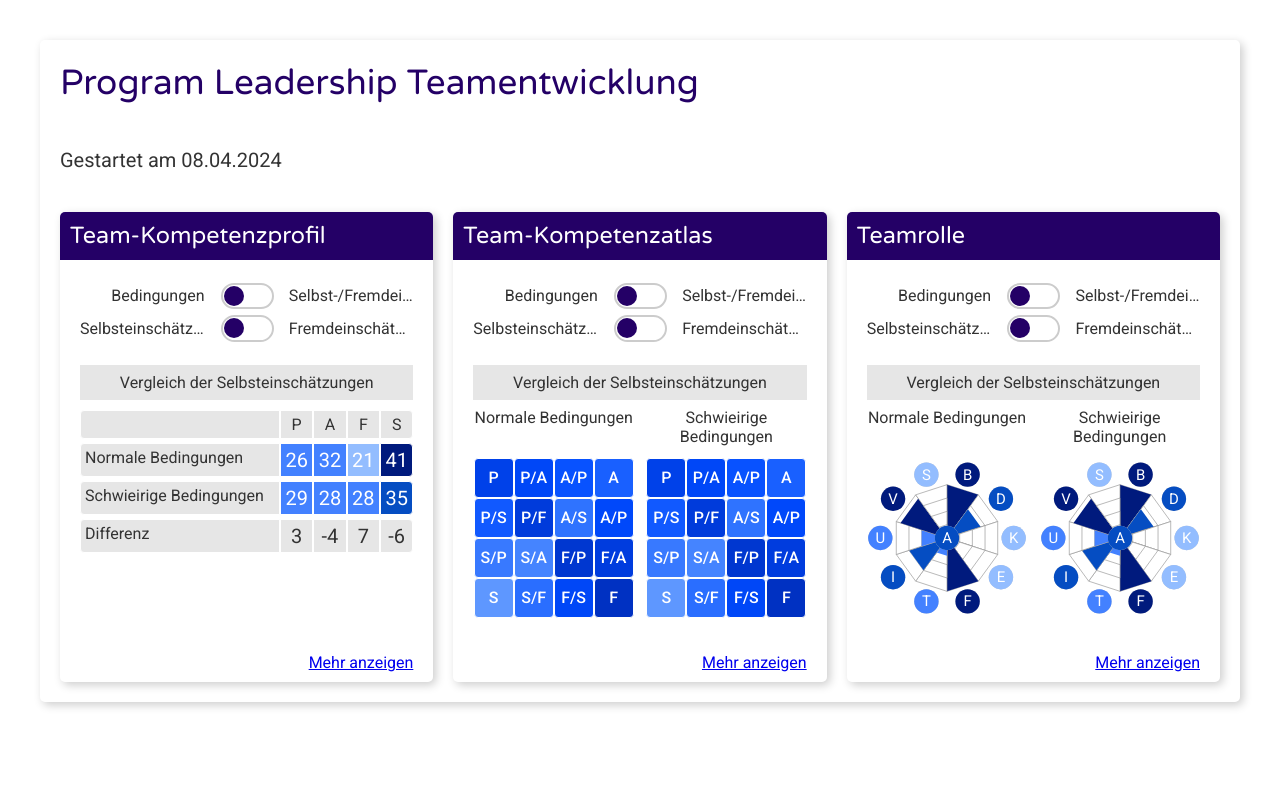
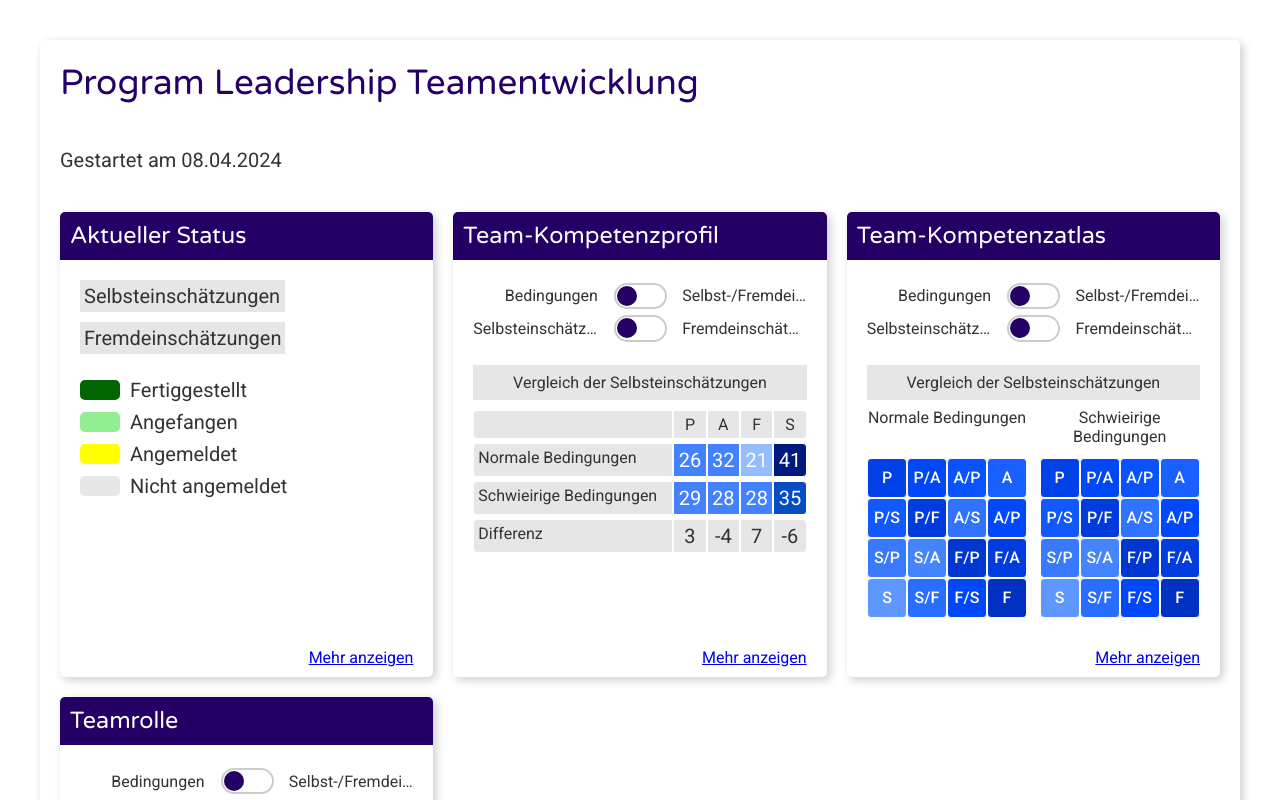
Before and after one commit to stbuhr/consultant-dashboard, an Angular app: page / in a window 1280 px wide. Shown: the top 800 px of the page. Built offline with nearby package versions, Linux system fonts and the light colour scheme.

Commit message:
Added statistics widget

```diff
--- a/src/app/program-preview/program-preview.component.ts
+++ b/src/app/program-preview/program-preview.component.ts
@@ -13,6 +13,11 @@ import { ProgramWidgetType, ProgramWidgetInfo } from '../widget-infos';
 })
 export class ProgramPreviewComponent {
   widgetInfos: ProgramWidgetInfo[] = [
+    {
+      title: 'Aktueller Status',
+      type: 'CurrentTeamStatus',
+      url: '#',
+    },
     {
       title: 'Team-Kompetenzprofil',
       type: 'TeamCompetenceProfile',
--- /dev/null
+++ b/src/app/statistics-line/statistics-line.component.html
@@ -0,0 +1,4 @@
+<div class="ready" [style.width]="readyWidth()"></div>
+<div class="started" [style.width]="startedWidth()"></div>
+<div class="registered" [style.width]="registeredWidth()"></div>
+<div class="not-registered"></div>
--- /dev/null
+++ b/src/app/statistics-line/statistics-line.component.scss
@@ -0,0 +1,21 @@
+:host {
+  display: block;
+  width: 100%;
+  height: 100%;
+}
+
+.ready {
+  background-color: darkgreen;
+}
+
+.started {
+  background-color: lightgreen;
+}
+
+.registered {
+  background-color: yellow;
+}
+
+.not-registered {
+  background-color: var(--light-background);
+}
--- /dev/null
+++ b/src/app/statistics-line/statistics-line.component.ts
@@ -0,0 +1,28 @@
+import { CommonModule } from '@angular/common';
+import {
+  ChangeDetectionStrategy,
+  Component,
+  computed,
+  input,
+} from '@angular/core';
+
+@Component({
+  selector: 'app-statistics-line',
+  standalone: true,
+  imports: [CommonModule],
+  templateUrl: './statistics-line.component.html',
+  styleUrl: './statistics-line.component.scss',
+  changeDetection: ChangeDetectionStrategy.OnPush,
+})
+export class StatisticsLineComponent {
+  total = input<number>(100);
+  ready = input<number>(0);
+  started = input<number>(0);
+  registered = input<number>(0);
+
+  readyWidth = computed(() => `${(this.ready() / this.total()) * 100}%`);
+  startedWidth = computed(() => `${(this.started() / this.total()) * 100}%`);
+  registeredWidth = computed(
+    () => `${(this.registered() / this.total()) * 100}%`
+  );
+}
--- /dev/null
+++ b/src/app/team-statistics-widget/team-statistics-widget.component.html
@@ -0,0 +1,32 @@
+<div class="statistics-table">
+  <div class="title">Selbsteinschätzungen</div>
+  <div class="graph">
+    <app-statistics-line
+      [ready]="8"
+      [started]="3"
+      [registered]="4"
+      [total]="25"
+    ></app-statistics-line>
+  </div>
+  <div class="title">Fremdeinschätzungen</div>
+  <div class="graph"><app-statistics-line></app-statistics-line></div>
+</div>
+
+<div class="legend">
+  <div class="legend-item">
+    <div class="color ready"></div>
+    <div class="text">Fertiggestellt</div>
+  </div>
+  <div class="legend-item">
+    <div class="color started"></div>
+    <div class="text">Angefangen</div>
+  </div>
+  <div class="legend-item">
+    <div class="color registered"></div>
+    <div class="text">Angemeldet</div>
+  </div>
+  <div class="legend-item">
+    <div class="color"></div>
+    <div class="text">Nicht angemeldet</div>
+  </div>
+</div>
--- /dev/null
+++ b/src/app/team-statistics-widget/team-statistics-widget.component.scss
@@ -0,0 +1,41 @@
+:host {
+  display: block;
+}
+
+.statistics-table {
+  width: 100%;
+  display: grid;
+  grid-template-columns: auto 1fr;
+  gap: 0.5rem;
+  margin-bottom: 1rem;
+
+  .title {
+    background-color: var(--light-background);
+    padding: 4px;
+  }
+}
+
+.legend-item {
+  display: grid;
+  grid-template-columns: 2rem 1fr;
+  gap: 0.5rem;
+  width: 100%;
+  padding: 0.2rem 0;
+
+  .color {
+    width: 2rem;
+    height: 1rem;
+    background-color: var(--light-background);
+    border-radius: 5px;
+    align-self: center;
+  }
+  .ready {
+    background-color: darkgreen;
+  }
+  .started {
+    background-color: lightgreen;
+  }
+  .registered {
+    background-color: yellow;
+  }
+}
--- /dev/null
+++ b/src/app/team-statistics-widget/team-statistics-widget.component.ts
@@ -0,0 +1,13 @@
+import { CommonModule } from '@angular/common';
+import { ChangeDetectionStrategy, Component } from '@angular/core';
+import { StatisticsLineComponent } from '../statistics-line/statistics-line.component';
+
+@Component({
+  selector: 'app-team-statistics-widget',
+  standalone: true,
+  imports: [CommonModule, StatisticsLineComponent],
+  templateUrl: './team-statistics-widget.component.html',
+  styleUrl: './team-statistics-widget.component.scss',
+  changeDetection: ChangeDetectionStrategy.OnPush,
+})
+export class TeamStatisticsWidgetComponent {}
--- a/src/app/team-widget/team-widget.component.html
+++ b/src/app/team-widget/team-widget.component.html
@@ -3,7 +3,9 @@
     <h3>{{ title() }}</h3>
   </div>
   <div class="content">
-    @switch (widgetInfo().type) { @case ('TeamCompetenceProfile') {
+    @switch (widgetInfo().type) { @case ('CurrentTeamStatus') {
+    <app-team-statistics-widget></app-team-statistics-widget>
+    } @case ('TeamCompetenceProfile') {
     <app-team-competence-profile-widget></app-team-competence-profile-widget>
     } @case ('TeamCompetenceAtlas') {
     <app-team-competence-atlas-widget></app-team-competence-atlas-widget>
--- a/src/app/team-widget/team-widget.component.ts
+++ b/src/app/team-widget/team-widget.component.ts
@@ -9,12 +9,14 @@ import { ProgramWidgetInfo, defaultProgramWidgetInfo } from '../widget-infos';
 import { TeamCompetenceProfileWidgetComponent } from '../team-competence-profile-widget/team-competence-profile-widget.component';
 import { TeamCompetenceAtlasWidgetComponent } from '../team-competence-atlas-widget/team-competence-atlas-widget.component';
 import { TeamTeamroleWidgetComponent } from '../teamroles/team-teamrole-widget/team-teamrole-widget.component';
+import { TeamStatisticsWidgetComponent } from '../team-statistics-widget/team-statistics-widget.component';
 
 @Component({
   selector: 'app-team-widget',
   standalone: true,
   imports: [
     CommonModule,
+    TeamStatisticsWidgetComponent,
     TeamCompetenceProfileWidgetComponent,
     TeamCompetenceAtlasWidgetComponent,
     TeamTeamroleWidgetComponent,
--- a/src/app/widget-infos.ts
+++ b/src/app/widget-infos.ts
@@ -1,5 +1,6 @@
 export type ProgramWidgetType =
   | 'Unknown'
+  | 'CurrentTeamStatus'
   | 'TeamCompetenceProfile'
   | 'TeamCompetenceAtlas'
   | 'TeamTeamrole';
```
